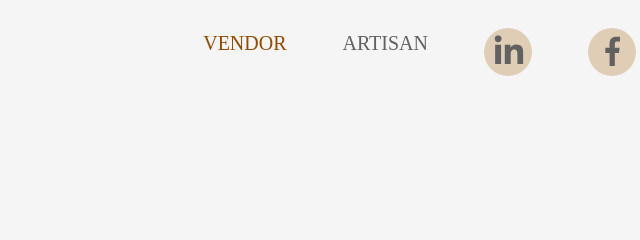
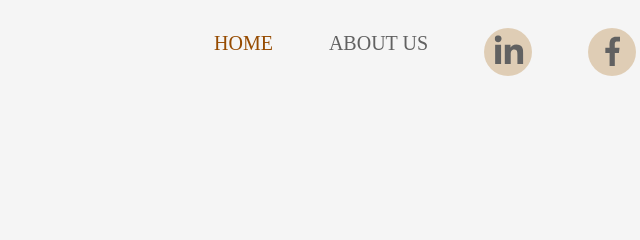
Before and after one commit to Oladiman/digitalartisan, a plain HTML site: page index.html in a window 1280 px wide. Shown: the top 240 px of the page, 481-1121 px from the left. Drawn offline with nearby package versions, Linux system fonts and the light colour scheme.

Commit message:
fixed boostrap

```diff
--- a/index.html
+++ b/index.html
@@ -5,7 +5,8 @@
     <meta charset="utf-8">
     <meta name="viewport" content="width=device-width, initial-scale=1.0, shrink-to-fit=no">
     <title>Digital-Artisan</title>
-    <link rel="stylesheet" href="https:/cdnjs.cloudflare.com/ajax/libs/twitter-bootstrap/4.5.0/css/bootstrap.min.css">
+    <!-- <link rel="stylesheet" href="https:/cdnjs.cloudflare.com/ajax/libs/twitter-bootstrap/4.5.0/css/bootstrap.min.css"> -->
+    <link rel="stylesheet" href="https://cdnjs.cloudflare.com/ajax/libs/twitter-bootstrap/4.5.2/css/bootstrap.min.css" integrity="sha512-MoRNloxbStBcD8z3M/2BmnT+rg4IsMxPkXaGh2zD6LGNNFE80W3onsAhRcMAMrSoyWL9xD7Ert0men7vR8LUZg==" crossorigin="anonymous" />
     <link rel="stylesheet" href="assets/css/styles.css">
     <link rel="apple-touch-icon" sizes="57x57" href="assets/img/apple-icon-57x57.png">
     <link rel="apple-touch-icon" sizes="60x60" href="assets/img/apple-icon-60x60.png">
@@ -32,8 +33,8 @@
             <div
                 class="collapse navbar-collapse justify-content-end" id="navcol-1">
                 <ul class="nav navbar-nav">
-                    <li class="nav-item" role="presentation"><a class="nav-link active" href="vendor-homepage.html" style="font-family: Poppins;font-style: normal;font-weight: normal;font-size: 20px;line-height: 30px;color: #964B00;">VENDOR</a></li>
-                    <li class="nav-item" role="presentation"><a class="nav-link active" href="artisan-homepage.html" style="font-family: Poppins;font-style: normal;font-weight: normal;font-size: 20px;line-height: 30px;color: #000000;opacity: 0.6;">ARTISAN</a></li>
+                    <li class="nav-item" role="presentation"><a class="nav-link active" href="#" style="font-family: Poppins;font-style: normal;font-weight: normal;font-size: 20px;line-height: 30px;color: #964B00;">HOME</a></li>
+                    <li class="nav-item" role="presentation"><a class="nav-link active" href="#" style="font-family: Poppins;font-style: normal;font-weight: normal;font-size: 20px;line-height: 30px;color: #000000;opacity: 0.6;">ABOUT US</a></li>
                     <li class="nav-item" role="presentation"><a class="nav-link active justify-content-center" href="#"><img class="social-icon" src="assets/img/linkedIn.svg"></a></li>
                     <li class="nav-item" role="presentation"><a class="nav-link" href="#"><img class="social-icon" src="assets/img/fb-icon.svg"></a></li>
                     <li class="nav-item" role="presentation"><a class="nav-link" href="#"><img class="social-icon" src="assets/img/twitter.svg"></a></li>
```
